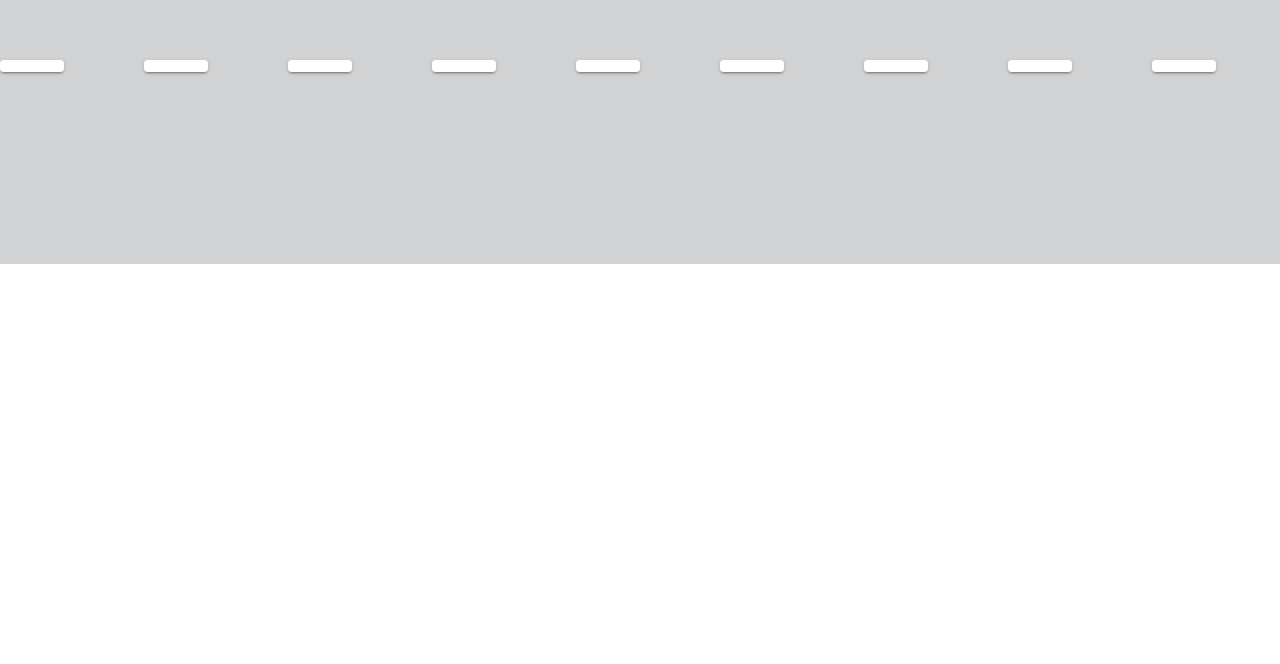
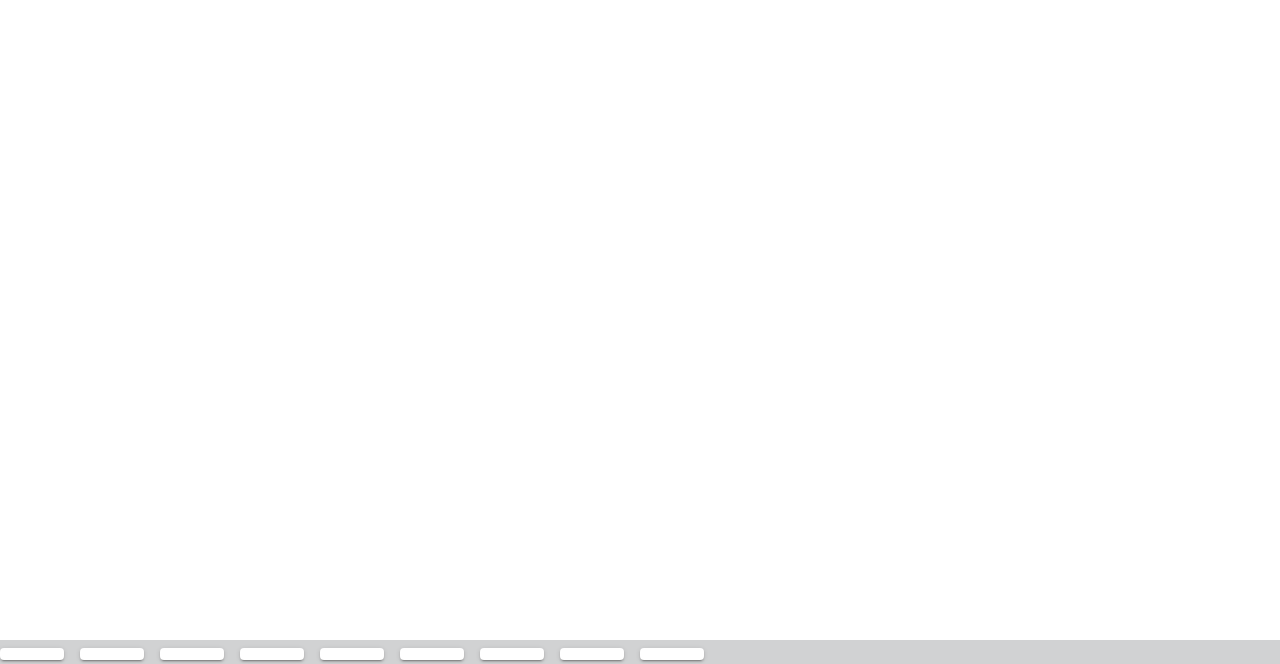
Before and after one commit to chiveslimey/MUI-NextJS-Keyboard, a Next.js app: page / in a window 1280 px wide. Shown: the part 136-800 px from the top of the page. Built offline with nearby package versions, Linux system fonts and the light colour scheme.

Commit message:
Try changing align-items to ‘baseline’

```diff
--- a/app/page.tsx
+++ b/app/page.tsx
@@ -21,10 +21,11 @@ function Keyboard(props: {
        sx={{
          bgcolor,
          position: 'fixed',
-         height: '50%',
-         width: '100%',
+         height: '5vw%',
+         width: '100vw',
+         bottom: 0,
          justifyContent: "space-around",
-         alignItems: "stretch",
+         alignItems: "baseline",
        }}
       >
         <Grid
```
